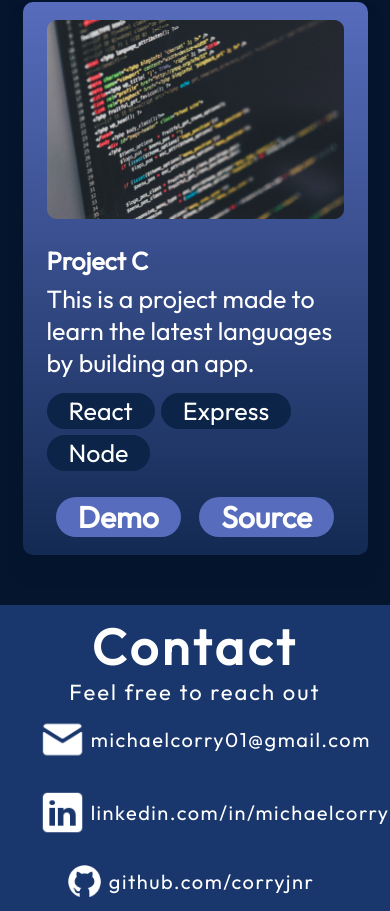
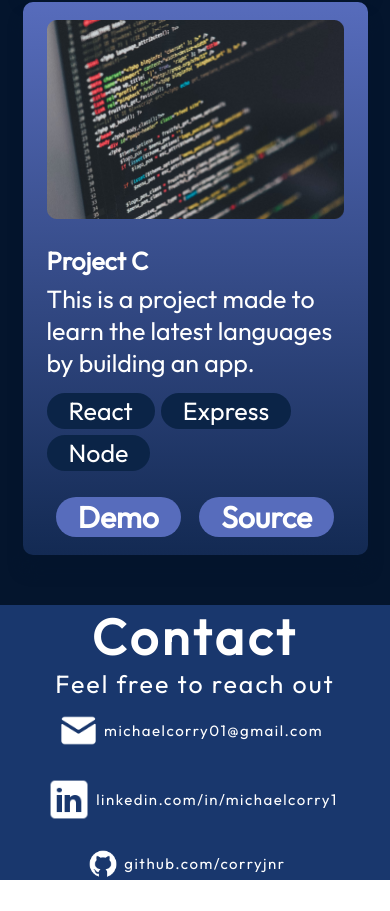
Before and after one commit to corryjnr/react-portfolio, a React (Vite) app: page / in a window 390 px wide. Shown: the part 4476-5387 px from the top of the page. After the commit the page ends 5356 px from the top, so only its background shows below. Built offline with nearby package versions, Linux system fonts and the light colour scheme.

Commit message:
UI tweaks

```diff
--- a/src/components/Contact/Contact.module.css
+++ b/src/components/Contact/Contact.module.css
@@ -50,7 +50,7 @@
     .container {
         flex-direction: column;
         margin-top: 50px;
-        padding: 10px 10%;
+        padding: 0 0;
     }
 
     .text {
@@ -64,7 +64,7 @@
     }
 
     .text p {
-        font-size: 22px;
+        font-size: 25px;
     }
 
     .links {
@@ -79,6 +79,6 @@
     }
 
     .link a {
-        font-size: 20px;
+        font-size: 15px;
     }
 }
```
